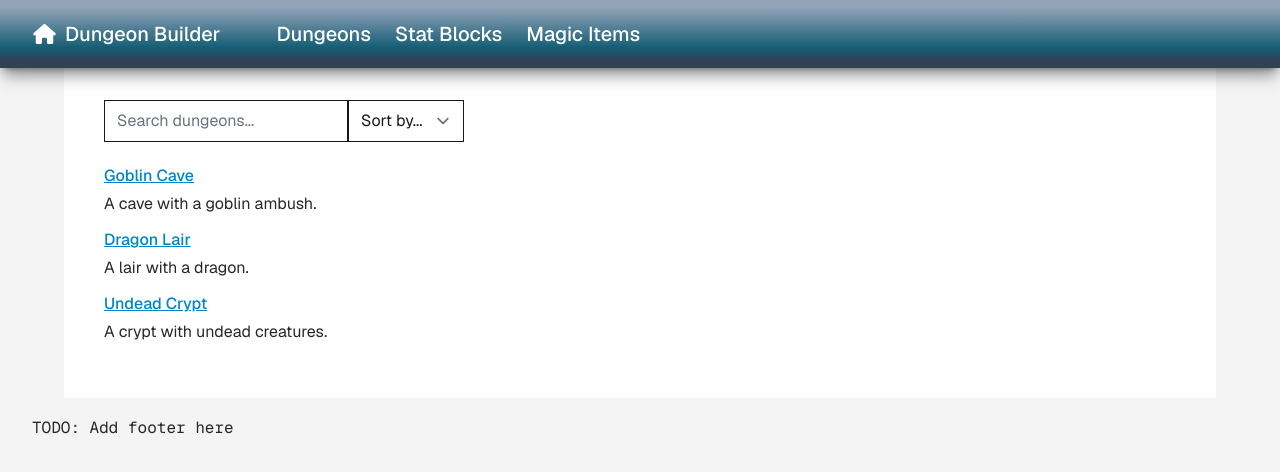
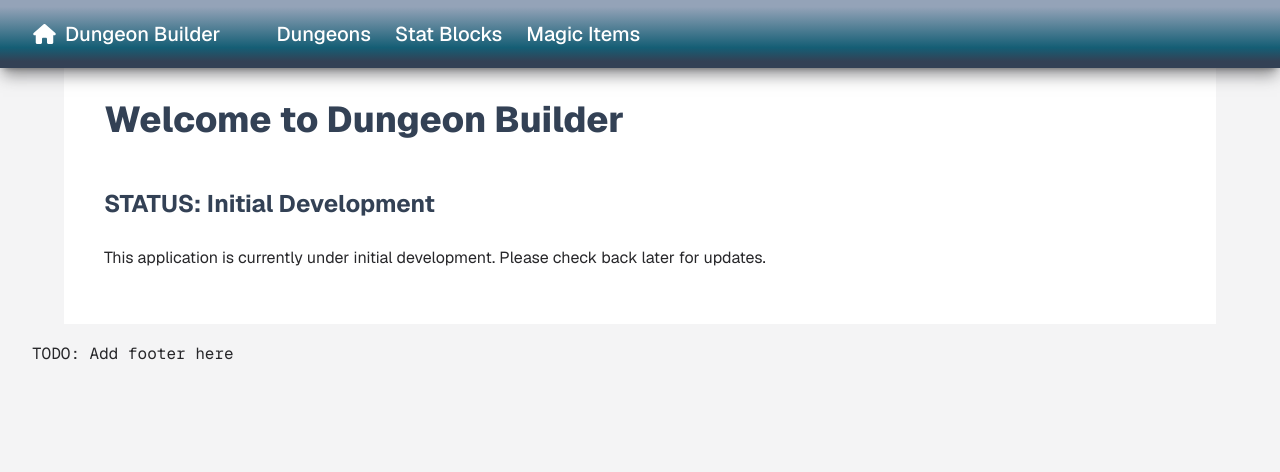
Before and after one commit to rose-pace/dungeon-builder, a Next.js app: page / in a window 1280 px wide. Shown: the top 472 px of the page. Built offline with nearby package versions, Linux system fonts and the light colour scheme.

Commit message:
Remove dungeon list from homepage and replace with a development status

```diff
--- a/src/app/page.tsx
+++ b/src/app/page.tsx
@@ -1,8 +1,6 @@
 'use server';
 
 import React from 'react';
-import DungeonList from './dungeons/components/DungeonList';
-import DungeonServer from './dungeons/components/DungeonServer';
 
 /**
  * Dungeon Builder Home Page.
@@ -10,9 +8,15 @@ import DungeonServer from './dungeons/components/DungeonServer';
  */
 const HomePage = async () => {
   return (
-    <DungeonServer>
-      <DungeonList />
-    </DungeonServer>
+    <>
+      <h1>Welcome to Dungeon Builder</h1>
+      <section>
+        <h2>STATUS: Initial Development</h2>
+        <p>
+          This application is currently under initial development. Please check back later for updates.
+        </p>
+      </section>
+    </>
   );
 };
 
--- a/tailwind.config.ts
+++ b/tailwind.config.ts
@@ -33,7 +33,7 @@ export default {
             '--tw-prose-th-borders': theme('colors.zinc[300]'),
             '--tw-prose-td-borders': theme('colors.zinc[200]'),
             '--tw-prose-invert-body': theme('colors.zinc[200]'),
-            '--tw-prose-invert-headings': theme('colors.slate[400]'),
+            '--tw-prose-invert-headings': theme('colors.slate[300]'),
             '--tw-prose-invert-lead': theme('colors.zinc[300]'),
             '--tw-prose-invert-links': theme('colors.sky[300]'),
             '--tw-prose-invert-bold': theme('colors.slate[400]'),
```
